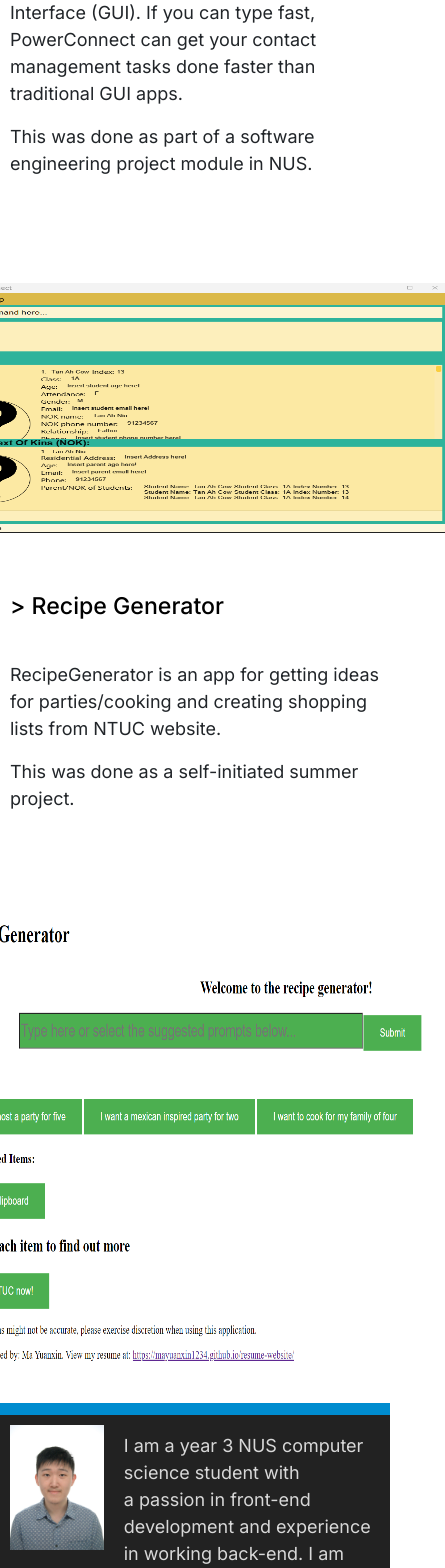
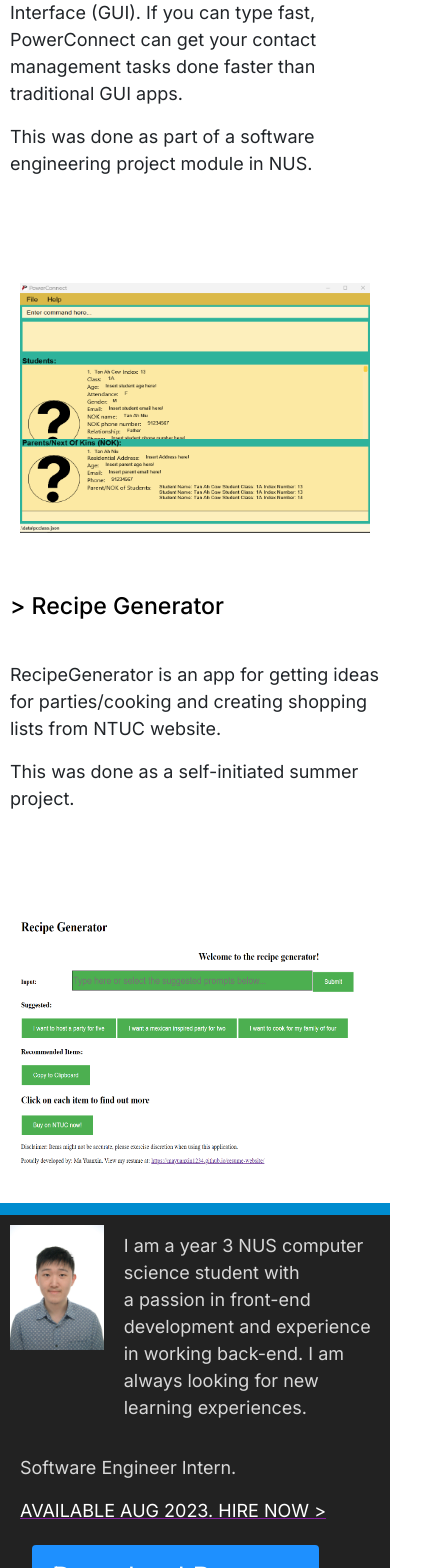
Before and after one commit to mayuanxin1234/resumewebsite, a Next.js app: page /portfolio in a window 390 px wide. Shown: the part 1770-3338 px from the top of the page, 445 px wide, since content can reach past the window. Built offline with nearby package versions, Linux system fonts and the light colour scheme.

Commit message:
Update portfolio Mobile view

```diff
--- a/app/portfolio/page.js
+++ b/app/portfolio/page.js
@@ -91,7 +91,7 @@ export default function Portfolio() {
           <div >
           <a href = '/resumewebsite/portfolio/powerconnect'>
           <Image src = {powerconnect} alt = 'mscncmobile'
-            width = {500} height = {250} className='mscncmobile' />
+            width = {350} height = {250} className='mscncmobile' />
             </a>
           </div>
 
@@ -126,7 +126,7 @@ export default function Portfolio() {
           <div>
           <a href = '/resumewebsite/portfolio/recipegenerator'>
           <Image src = {recipegeneratorbefore} alt = 'mscncmobile'
-            width = {500} height = {450} className='mscncmobile' />
+            width = {350} height = {250} className='mscncmobile' />
             </a>
           </div>
           </div>
```
